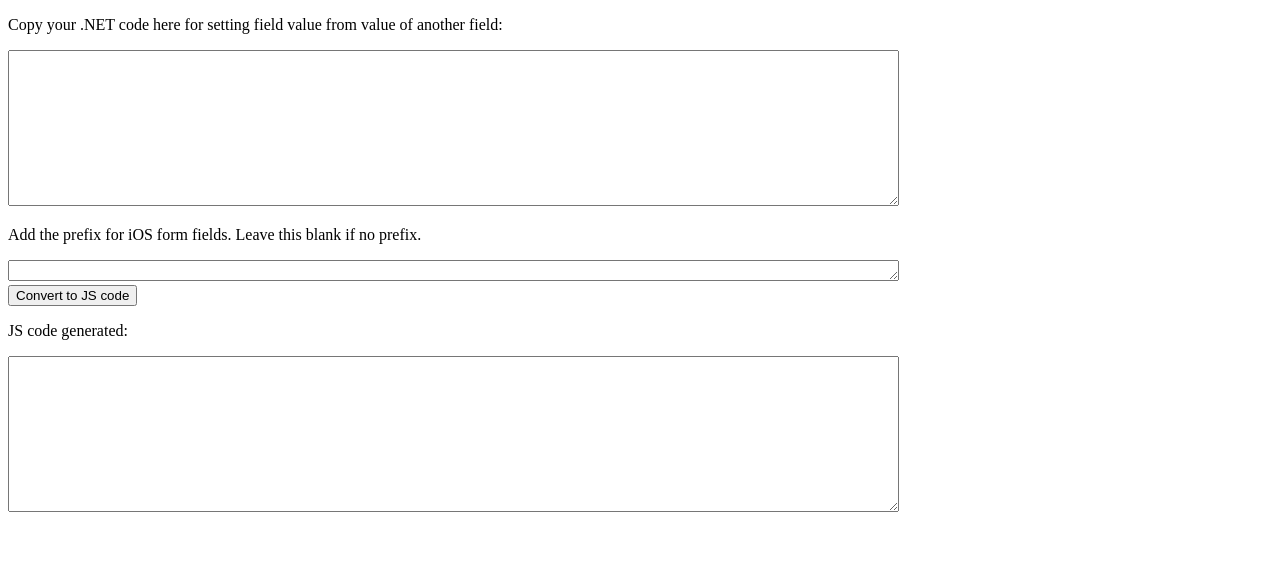
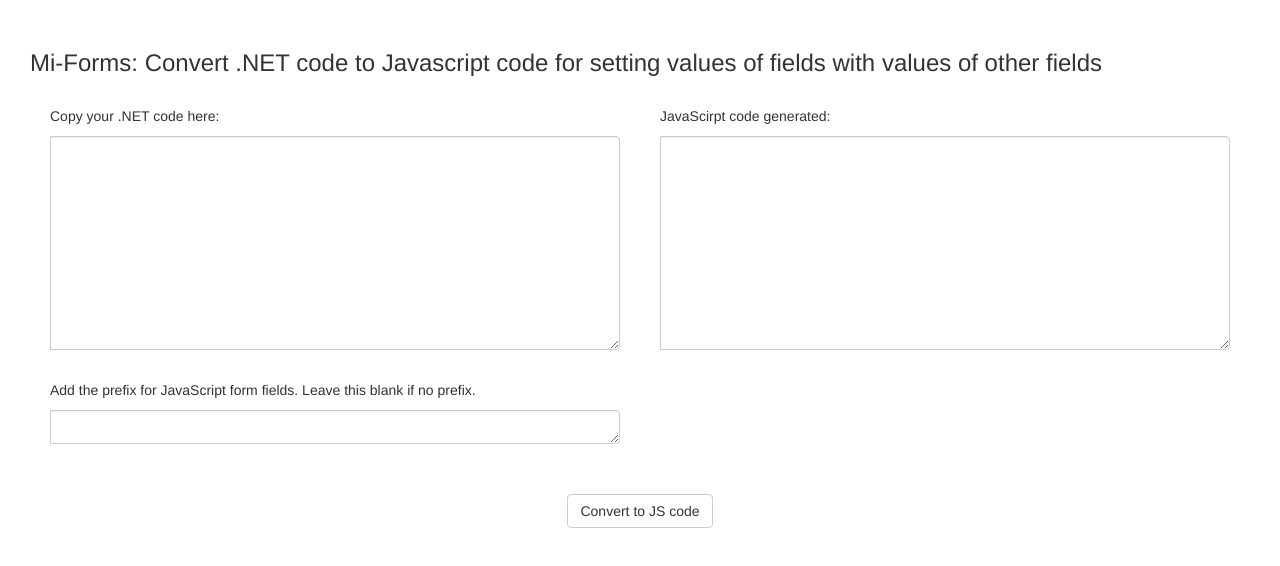
Before and after one commit to mi-corporation/Mi-Forms-NET-to-JS-code-conversion, a plain HTML site: page index.html in a window 1280 px wide. Drawn offline with nearby package versions, Linux system fonts and the light colour scheme.

Commit message:
updated styles

```diff
--- a/index.html
+++ b/index.html
@@ -1,25 +1,34 @@
 <!DOCTYPE html>
 <html land="en-us">
   <head>
+    <meta charset="utf-8">
     <title>Convert .NET code to JS code</title>
     <script src="https://code.jquery.com/jquery-1.11.3.js"></script>
     <script src="./script.js"></script>
+    <script src="https://maxcdn.bootstrapcdn.com/bootstrap/3.3.6/js/bootstrap.min.js"></script>
+    <link rel="stylesheet" href="https://maxcdn.bootstrapcdn.com/bootstrap/3.3.6/css/bootstrap.min.css">
     <link rel="stylesheet" type="text/css" href="./style.css">
   </head>
   <body>
     <div>
-    <p>Copy your .NET code here for setting field value from value of another field:</p>
-    <textarea id="NETToJSForSetFieldValueFromFieldValue_NET" class="code-input" rows="10" columns="50"></textarea>
+      <h3>Mi-Forms: Convert .NET code to Javascript code for setting values of fields with values of other fields</h3>
     </div>
-    <div>
-    <p>Add the prefix for iOS form fields. Leave this blank if no prefix.</p>
-    <textarea id="NETToJSForSetFieldValueFromFieldValue_Prefix" class="code-input" rows="1" columns="50"></textarea>
+    <div class="JS input-group">
+    <p>JavaScirpt code generated:</p>
+    <textarea id="NETToJSForSetFieldValueFromFieldValue_JS" class="code-input form-control" rows="10" columns="50"></textarea>
     </div>
-    <div>
-    <button id="NETToJSForSetFieldValueFromFieldValueButton">Convert to JS code</button>
+    <div class="NET">
+      <div class="input-group">
+        <p>Copy your .NET code here:</p>
+        <textarea id="NETToJSForSetFieldValueFromFieldValue_NET" class="code-input form-control" rows="10" columns="50"></textarea>
+      </div>
+      <div class="input-group">
+        <p>Add the prefix for JavaScript form fields. Leave this blank if no prefix.</p>
+        <textarea id="NETToJSForSetFieldValueFromFieldValue_Prefix" class="code-input form-control" rows="1" columns="50"></textarea>
+      </div>
     </div>
-    <div>
-    <p>JS code generated:</p>
-    <textarea id="NETToJSForSetFieldValueFromFieldValue_JS" class="code-input" rows="10" columns="50"></textarea></div>
+    <div class="action input-group">
+    <button id="NETToJSForSetFieldValueFromFieldValueButton" type="button" class="btn btn-default">Convert to JS code</button>
+    </div>
   </body>
 </html>
--- a/style.css
+++ b/style.css
@@ -1,3 +1,31 @@
-.code-input  {
-	width:70%;
+body {
+	padding: 30px;
 }
+
+.JS {
+	width: 50%;
+	float: right;
+	padding: 20px;
+}
+
+.NET {
+	width: 50%;
+	padding: 20px;
+}
+
+.NET .input-group {
+	width:100%;
+}
+
+.action {
+	width: 50px;
+	margin: auto;
+}
+
+.input-group {
+	padding-bottom: 30px;
+}
+
+.input-group .code-input  {
+	width:100%;
+}
```
